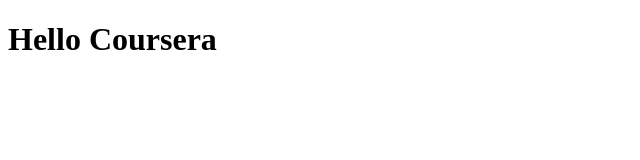
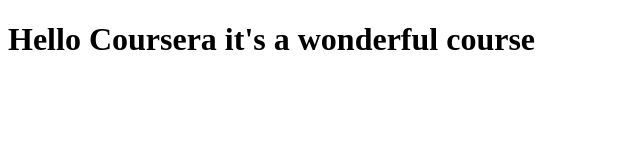
Before and after one commit to Ali-Omer/coursera-test, a plain HTML site: page site/index.html in a window 1280 px wide. Shown: the whole page, without its empty margins (0-640 px from the left). Drawn offline with Linux system fonts and the light colour scheme.

Commit message:
small addition

```diff
--- a/site/index.html
+++ b/site/index.html
@@ -6,6 +6,6 @@
 	<title>Hello Coursera</title>
 </head>
 <body>
-<h1>Hello Coursera</h1>
+<h1>Hello Coursera it's a wonderful course</h1>
 </body>
 </html>
```
